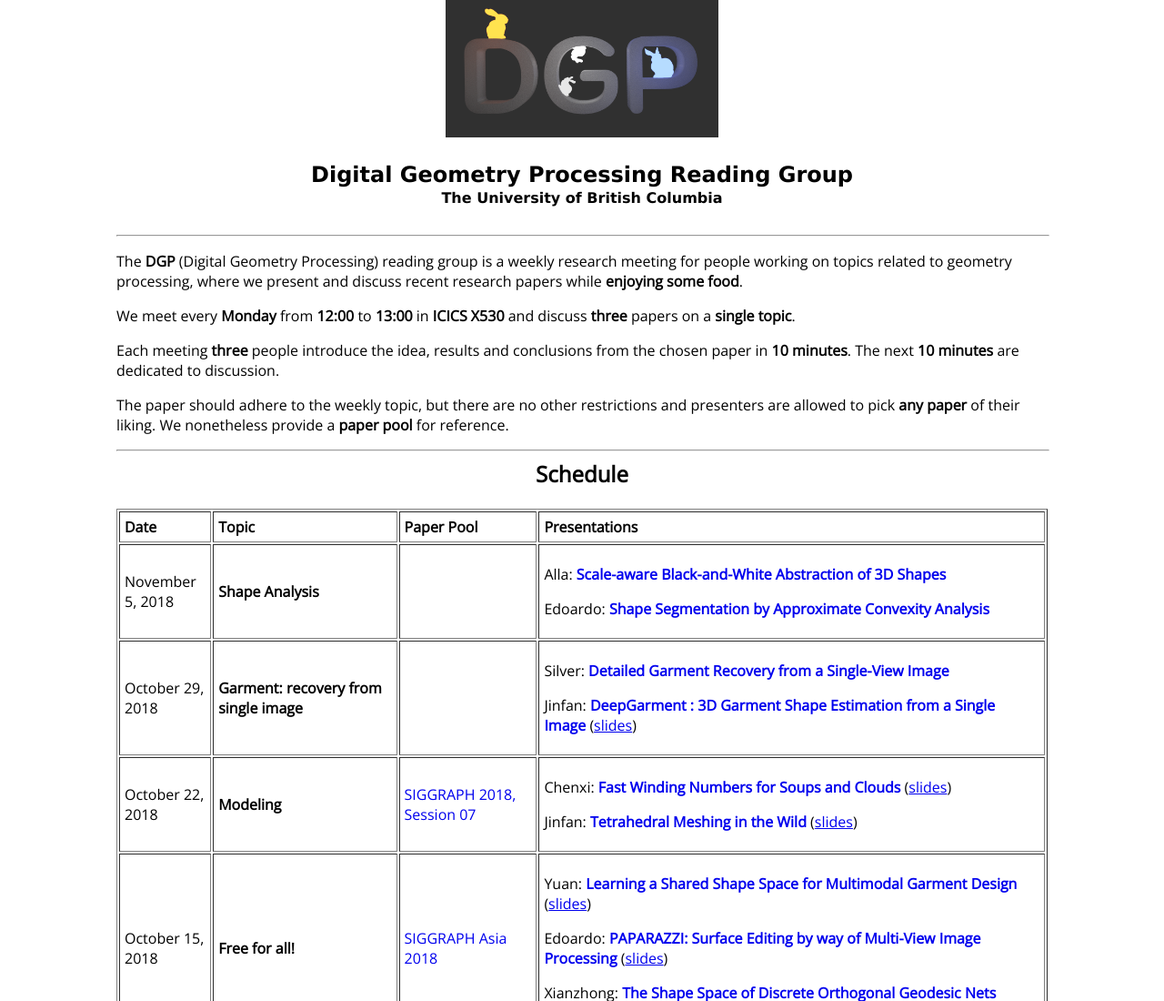
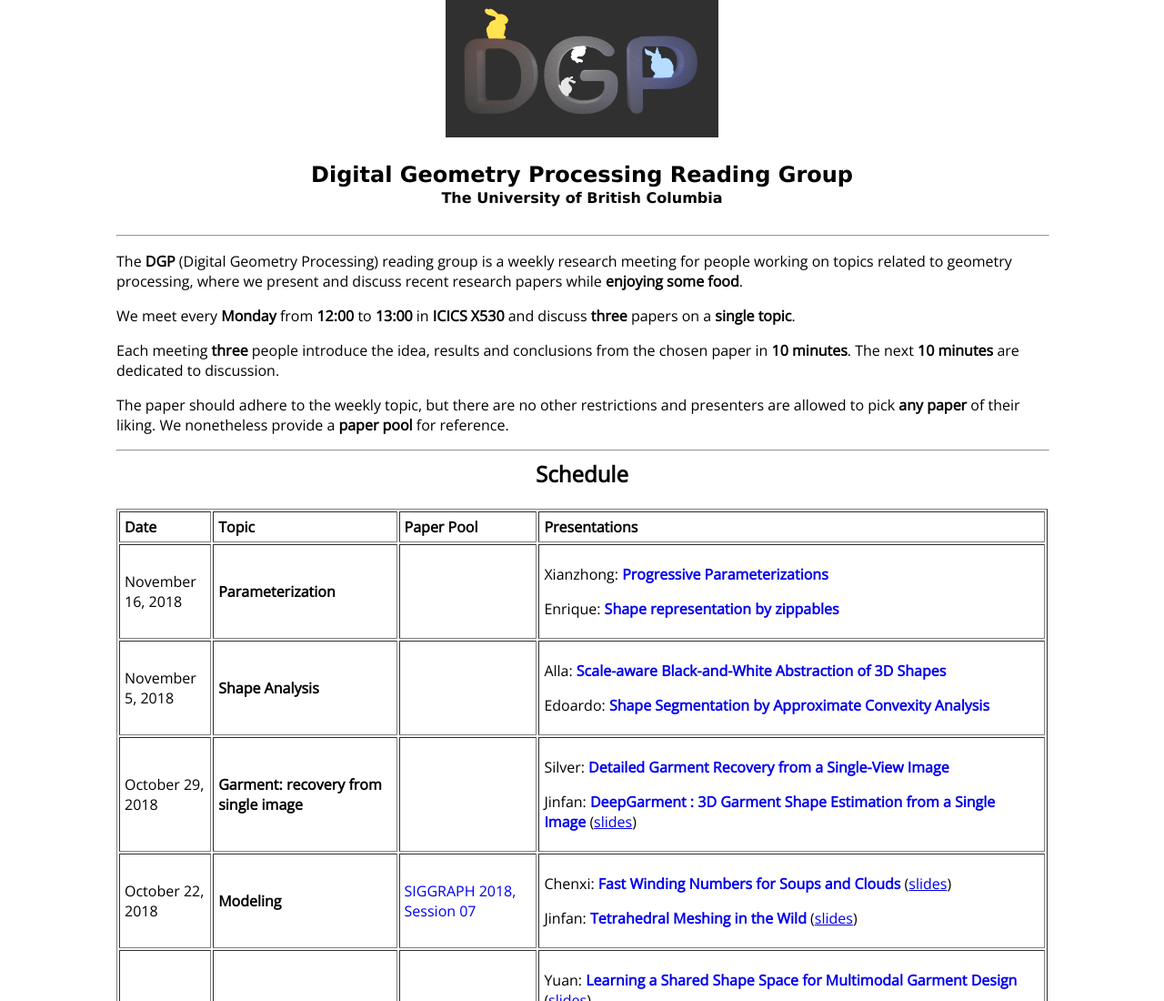
Before and after one commit to UBC-DGP/index.github.io, a plain HTML site: page index.html in a window 1280 px wide. Shown: the top 1100 px of the page at 91% size. Drawn offline with nearby package versions, Linux system fonts and the light colour scheme.

Commit message:
update parameterization session

```diff
--- a/index.html
+++ b/index.html
@@ -30,6 +30,17 @@
 			</tr>
 		</thead>
 		<tbody>
+			<tr>
+				<td>November 16, 2018</td>
+				<td><b>Parameterization</b></td>
+				<td></td>
+				<td>
+					<p>Xianzhong: <a href="https://dl.acm.org/citation.cfm?id=3201331 " style="text-decoration:none; font-weight: bold;">Progressive Parameterizations</a></p>
+					<p>Enrique: <a href="https://dl.acm.org/citation.cfm?id=3201347" style="text-decoration:none; font-weight: bold;">Shape representation by zippables</a>
+
+					</p>
+				</td>
+			</tr>
 			<tr>
 				<td>November 5, 2018</td>
 				<td><b>Shape Analysis</b></td>
```
